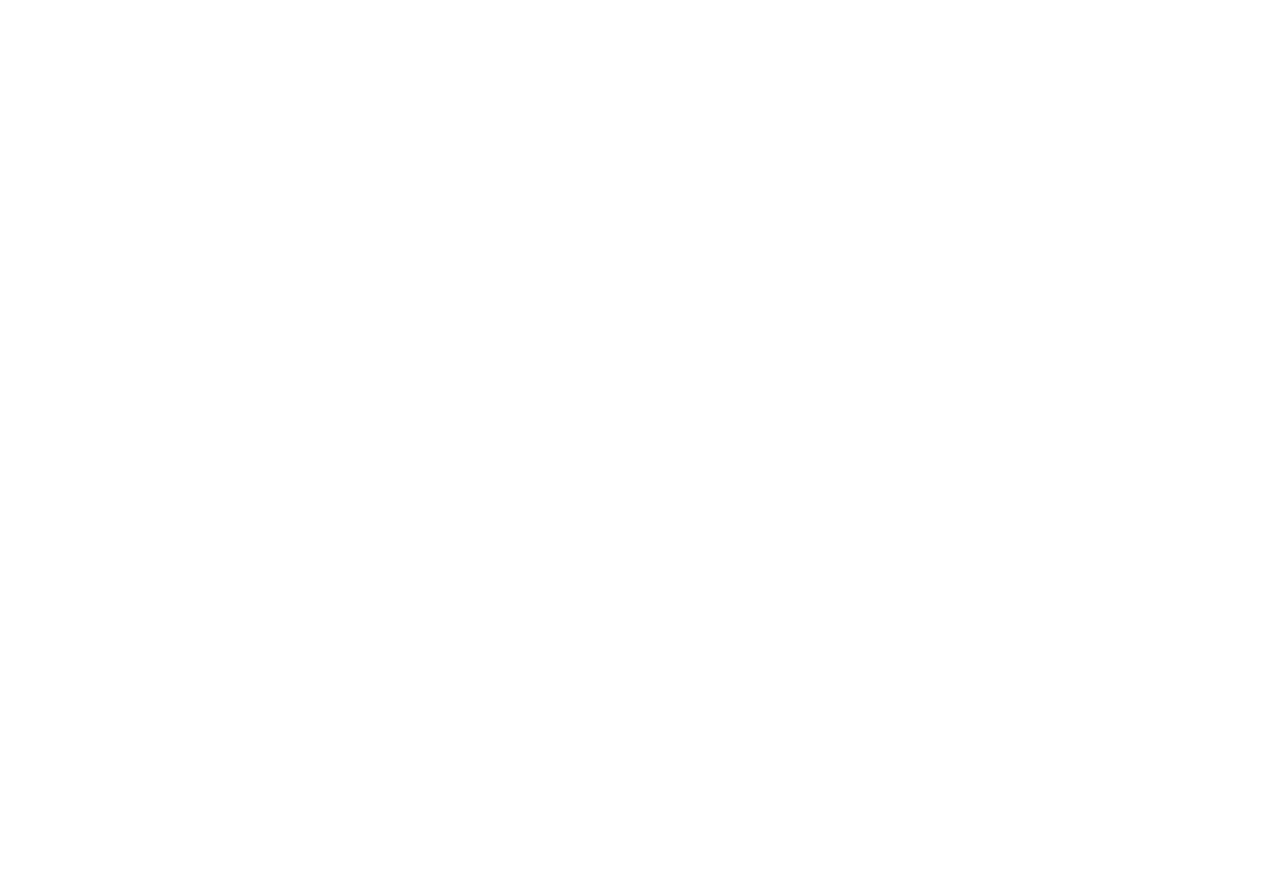
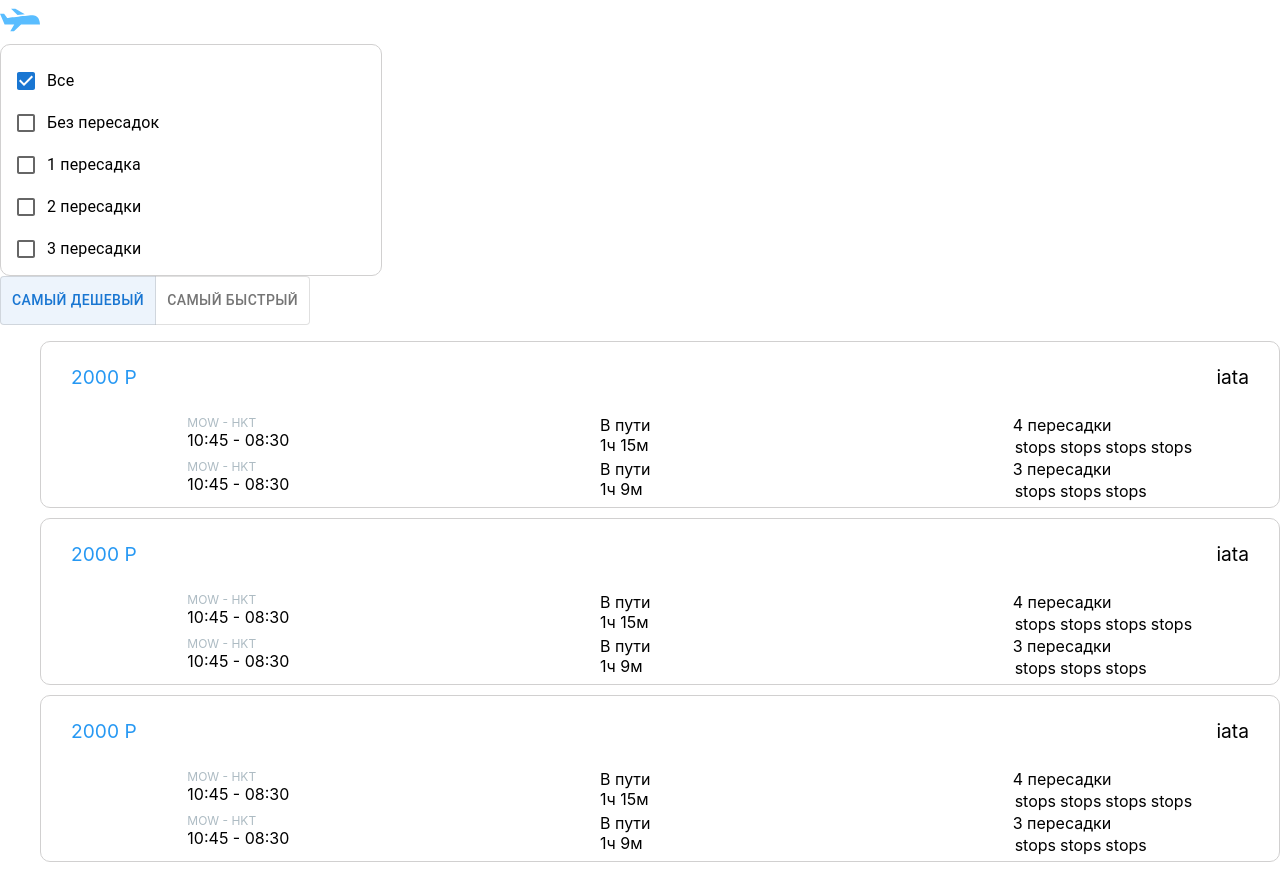
Before and after one commit to t0xick1d/test-ticket, a React (Create React App) app: page / in a window 1280 px wide. Before the commit the page ends 800 px from the top, so only its background shows below. Built offline with nearby package versions, Linux system fonts and the light colour scheme.

Commit message:
added components Filter TicketsLists ContTransplants

```diff
--- a/package.json
+++ b/package.json
@@ -3,6 +3,9 @@
   "version": "0.1.0",
   "private": true,
   "dependencies": {
+    "@emotion/react": "^11.14.0",
+    "@emotion/styled": "^11.14.0",
+    "@mui/material": "^7.1.1",
     "@testing-library/dom": "^10.4.0",
     "@testing-library/jest-dom": "^6.6.3",
     "@testing-library/react": "^16.3.0",
@@ -10,6 +13,7 @@
     "react": "^19.1.0",
     "react-dom": "^19.1.0",
     "react-scripts": "5.0.1",
+    "sass": "^1.89.2",
     "web-vitals": "^2.1.4"
   },
   "scripts": {
--- a/src/App.js
+++ b/src/App.js
@@ -1,7 +1,96 @@
-import style from './App.module.css';
+import React, { useState } from 'react';
+import { ReactComponent as Logo } from './logoPlane.svg';
+import TicketsList from './components/TicketsLists/TicketsList';
+import Filter from './components/Filter/Filter';
+import CountTransplants from './components/ContTransplants/CountTransplants';
+
+import style from './App.module.scss';
 
 function App() {
-   return <div></div>;
+   const [alignment, setAlignment] = useState('cheap');
+   const ticketsList = [
+      {
+         id: 1,
+         price: 2000,
+         carrier: 'iata',
+         segments: [
+            {
+               origin: 'origin',
+               destination: 'destination',
+               date: '10:45 - 08:30',
+               stops: ['stops', 'stops', 'stops', 'stops'],
+               duration: 75,
+            },
+            {
+               origin: 'origin',
+               destination: 'destination',
+               date: '10:45 - 08:30',
+               stops: ['stops', 'stops', 'stops'],
+               duration: 69,
+            },
+         ],
+      },
+      {
+         id: 2,
+         price: 2000,
+         carrier: 'iata',
+         segments: [
+            {
+               origin: 'origin',
+               destination: 'destination',
+               date: '10:45 - 08:30',
+               stops: ['stops', 'stops', 'stops', 'stops'],
+               duration: 75,
+            },
+            {
+               origin: 'origin',
+               destination: 'destination',
+               date: '10:45 - 08:30',
+               stops: ['stops', 'stops', 'stops'],
+               duration: 69,
+            },
+         ],
+      },
+      {
+         id: 3,
+         price: 2000,
+         carrier: 'iata',
+         segments: [
+            {
+               origin: 'origin',
+               destination: 'destination',
+               date: '10:45 - 08:30',
+               stops: ['stops', 'stops', 'stops', 'stops'],
+               duration: 75,
+            },
+            {
+               origin: 'origin',
+               destination: 'destination',
+               date: '10:45 - 08:30',
+               stops: ['stops', 'stops', 'stops'],
+               duration: 69,
+            },
+         ],
+      },
+   ];
+
+   const handleChange = (event, newAlignment) => {
+      setAlignment(newAlignment);
+   };
+   return (
+      <div className={style.App}>
+         <div className={style.logoContainer}>
+            <Logo />
+         </div>
+         <section className={style.mainContainer}>
+            <CountTransplants />
+            <div className={style.containerList}>
+               <Filter alignment={alignment} handleChange={handleChange} />
+               <TicketsList list={ticketsList} />
+            </div>
+         </section>
+      </div>
+   );
 }
 
 export default App;
--- /dev/null
+++ b/src/components/ContTransplants/CountTransplants.jsx
@@ -0,0 +1,22 @@
+import React from 'react';
+import FormGroup from '@mui/material/FormGroup';
+import FormControlLabel from '@mui/material/FormControlLabel';
+import Checkbox from '@mui/material/Checkbox';
+
+import style from './styled.module.scss';
+
+const CountTransplants = () => {
+   return (
+      <div className={style.container}>
+         <FormGroup>
+            <FormControlLabel control={<Checkbox defaultChecked />} label="Все" />
+            <FormControlLabel control={<Checkbox />} label="Без пересадок" />
+            <FormControlLabel control={<Checkbox />} label="1 пересадка" />
+            <FormControlLabel control={<Checkbox />} label="2 пересадки" />
+            <FormControlLabel control={<Checkbox />} label="3 пересадки" />
+         </FormGroup>
+      </div>
+   );
+};
+
+export default CountTransplants;
--- /dev/null
+++ b/src/components/ContTransplants/styled.module.scss
@@ -0,0 +1,9 @@
+@import '../../vars.scss';
+.container{
+ width: 350px;
+ height: 200px;
+ padding: 15px;
+ border: 1px solid rgb(209, 208, 208);
+ border-radius: 10px;
+ background-color: rgb(255, 255, 255);
+}
--- /dev/null
+++ b/src/components/Filter/Filter.jsx
@@ -0,0 +1,22 @@
+import React from 'react';
+import ToggleButton from '@mui/material/ToggleButton';
+import ToggleButtonGroup from '@mui/material/ToggleButtonGroup';
+
+const Filter = ({ alignment, handleChange }) => {
+   return (
+      <>
+         <ToggleButtonGroup
+            color="primary"
+            value={alignment}
+            exclusive
+            onChange={handleChange}
+            aria-label="Platform"
+         >
+            <ToggleButton value="cheap">Самый дешевый</ToggleButton>
+            <ToggleButton value="speed">Самый Быстрый</ToggleButton>
+         </ToggleButtonGroup>
+      </>
+   );
+};
+
+export default Filter;
--- /dev/null
+++ b/src/components/TicketsLists/Item.jsx
@@ -0,0 +1,47 @@
+import React from 'react';
+import style from './style.module.scss';
+
+const Item = ({ data }) => {
+   console.log(data);
+
+   const formatMinutesToHours = (minutes) => {
+      const hours = Math.floor(minutes / 60);
+      const remainingMinutes = minutes % 60;
+
+      return `${hours}ч ${remainingMinutes}м`;
+   };
+   return (
+      <li className={style.containerItem}>
+         <div className={style.containerMainInf}>
+            <p className={style.priceText}>{data.price} P</p>
+            <p className={style.carrierText}>{data.carrier}</p>
+         </div>
+         <ul className={style.containerSegments}>
+            {data.segments.map((e) => {
+               return (
+                  <li className={style.containerSegmentsItem}>
+                     <div style={{ width: 120 }}>
+                        <p style={{ color: '#adbbc3', fontSize: 12 }}> MOW - HKT</p>
+                        <p>{e.date}</p>
+                     </div>
+                     <div style={{ width: 120 }}>
+                        <p>В пути</p>
+                        <p>{formatMinutesToHours(e.duration)}</p>
+                     </div>
+                     <div style={{ width: 120 }}>
+                        <p>{e.stops.length} пересадки</p>
+                        <div style={{ display: 'flex' }}>
+                           {e.stops.map((e) => (
+                              <p style={{ padding: 2 }}>{e}</p>
+                           ))}
+                        </div>
+                     </div>
+                  </li>
+               );
+            })}
+         </ul>
+      </li>
+   );
+};
+
+export default Item;
--- /dev/null
+++ b/src/components/TicketsLists/TicketsList.jsx
@@ -0,0 +1,15 @@
+import React from 'react';
+import Item from './Item';
+import style from './style.module.scss';
+
+const TicketsList = ({ list }) => {
+   return (
+      <ul className={style.containerList}>
+         {list.map((e) => {
+            return <Item data={e} key={e.id} />;
+         })}
+      </ul>
+   );
+};
+
+export default TicketsList;
--- /dev/null
+++ b/src/components/TicketsLists/style.module.scss
@@ -0,0 +1,35 @@
+.containerList{
+
+}
+.containerItem{
+ height: 165px;
+ margin-bottom: 10px;
+ border: 1px solid rgb(209, 208, 208);
+ border-radius: 10px;
+ background-color: rgb(255, 255, 255);
+ display: flex;
+ flex-direction: column;
+ justify-content: space-around;
+}
+.containerMainInf{
+ display: flex;
+ justify-content: space-between;
+}
+.priceText, .carrierText{
+ color:#2698f3;
+ padding: 20px 30px;
+ font-size: larger;
+}
+.carrierText{
+ color: black
+}
+.containerSegments{
+ width: 100%;
+ padding: 0px;
+ display: flex;
+ flex-direction: column;
+}
+.containerSegmentsItem{
+ display: flex;
+ justify-content: space-around;
+}
--- a/src/index.css
+++ b/src/index.css
@@ -5,9 +5,17 @@
     sans-serif;
   -webkit-font-smoothing: antialiased;
   -moz-osx-font-smoothing: grayscale;
+  width: 100%;
+  height: 100%;
 }
 
 code {
   font-family: source-code-pro, Menlo, Monaco, Consolas, 'Courier New',
     monospace;
 }
+ul {
+  list-style-type: none;
+}
+p{
+ margin: 0px;
+}
--- /dev/null
+++ b/src/vars.scss
@@ -0,0 +1,10 @@
+$screen-mobile: 480px;
+$screen-tablet: 768px;
+$screen-compucter: 1280px;
+
+ %display-center{
+  display: flex;
+  flex-direction: column;
+  align-items: center;
+  justify-content: center;
+}
```
Also changed, not shown: src/App.module.css (deleted), src/App.module.scss (added), src/logoPlane.svg (added), 1 other file (tests, documents, lock files or other folders).
